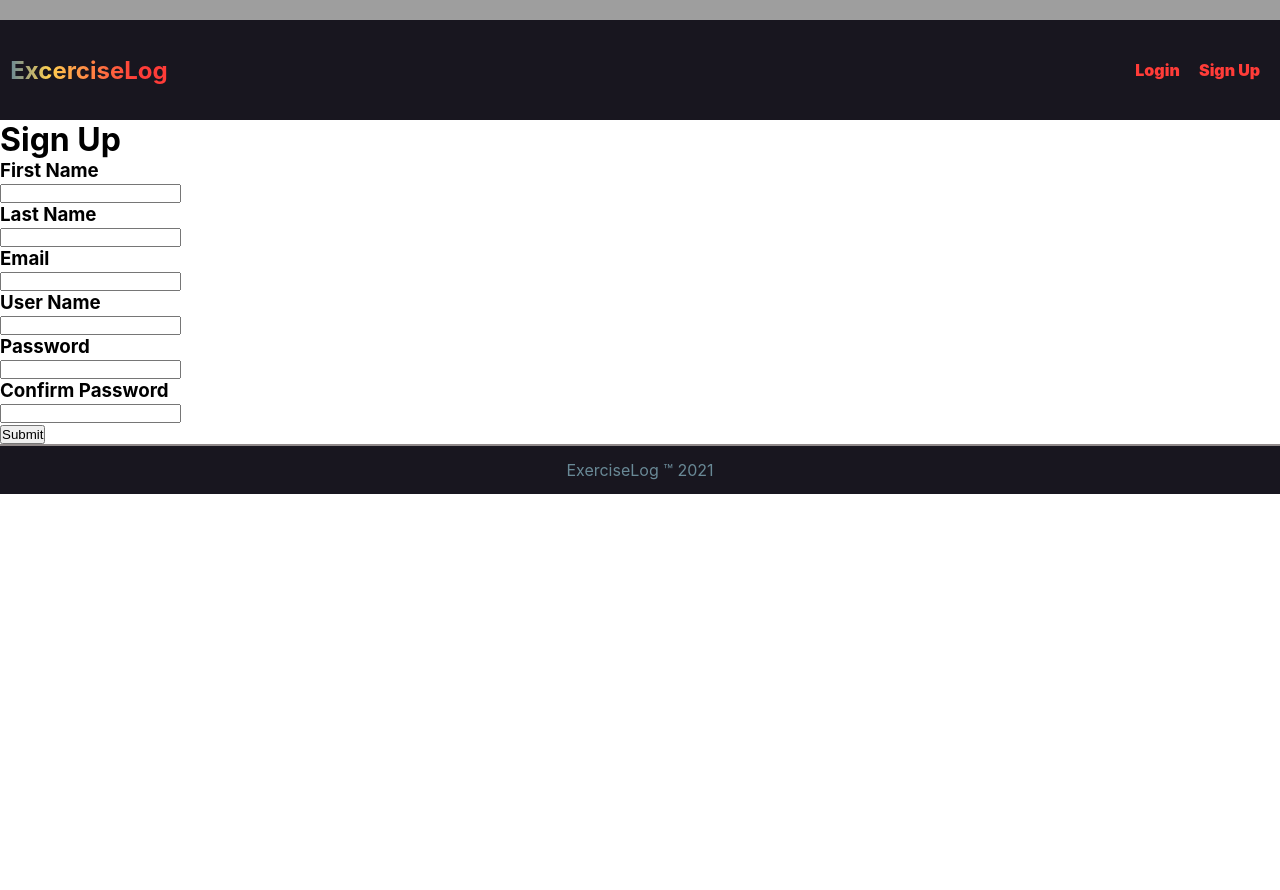
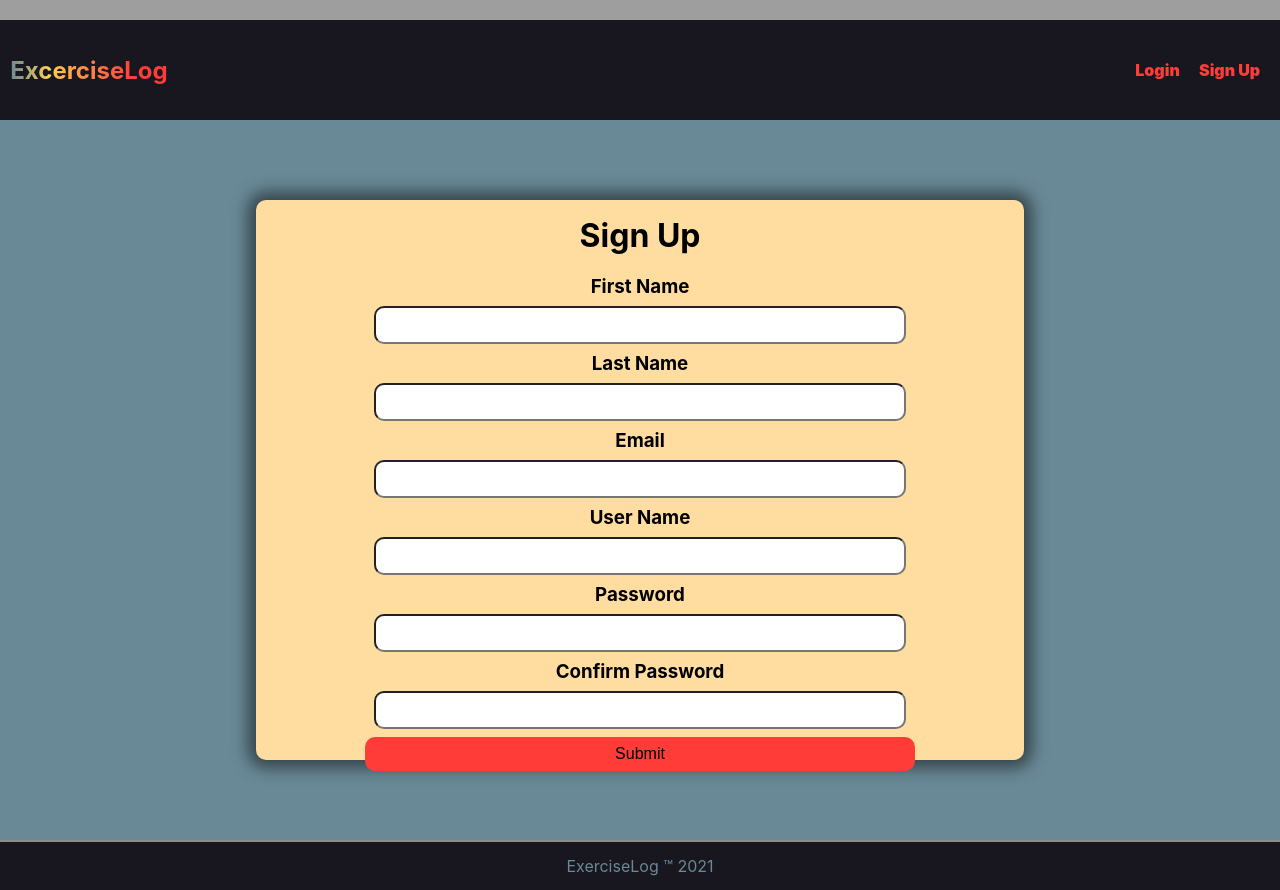
Before and after one commit to cat403/exercise_app, a React (Create React App) app: page /signup in a window 1280 px wide. Shown: the part 700-1590 px from the top of the page. Before the commit the page ends 1194 px from the top, so only its background shows below. Built offline with nearby package versions, Linux system fonts and the light colour scheme; grey boxes are pictures that could not be loaded.

Commit message:
doing styling for the formsw

```diff
--- a/src/InputForm.css
+++ b/src/InputForm.css
@@ -4,3 +4,19 @@
 .red {
   border-bottom: 3px solid red;
 }
+.input-form-component {
+  display: flex;
+  text-align: center;
+  flex-direction: column;
+  justify-content: center;
+}
+.input-form-component h3 {
+  margin: 0.25rem;
+}
+.input-form-component input {
+  margin: 0.25rem;
+  width: 40vw;
+  padding: 0.5rem;
+  border-radius: 10px;
+  font-size: 1rem;
+}
--- a/src/InputForm.js
+++ b/src/InputForm.js
@@ -3,7 +3,7 @@ import "./InputForm.css";
 
 function InputForm({ name, type, handleChange, label, alert }) {
   return (
-    <div>
+    <div className="input-form-component">
       <h3>{label}</h3>
       <input
         className={alert ? (alert === "true" ? `red` : `green`) : null}
--- a/src/Login.css
+++ b/src/Login.css
@@ -0,0 +1,30 @@
+.form-container {
+  height: 90vh;
+  display: flex;
+  justify-content: center;
+  align-items: center;
+  background-color: var(--light-slate-grey);
+}
+.form-container form {
+  background-color: var(--navajo-white);
+  height: 70vh;
+  width: 60vw;
+  display: flex;
+  flex-direction: column;
+  align-items: center;
+  border-radius: 10px;
+  box-shadow: 0 0 1em 0.5em rgba(0, 0, 0, 0.5);
+}
+.form-container h1 {
+  padding: 0.5em;
+}
+.form-container button {
+  background: var(--tart-orange);
+  color: inherit;
+  border: none;
+  margin: 0.25rem;
+  padding: 0.5rem;
+  border-radius: 10px;
+  width: 43vw;
+  font-size: 1rem;
+}
--- a/src/Login.js
+++ b/src/Login.js
@@ -1,4 +1,5 @@
 import React from "react";
+import "./Login.css";
 import InputForm from "./InputForm";
 import { login } from "./actions";
 import { useDispatch } from "react-redux";
--- a/src/SignUp.js
+++ b/src/SignUp.js
@@ -23,8 +23,8 @@ function SignUp() {
   };
   return (
     <div className="form-container">
-      <h1>Sign Up</h1>
       <form>
+        <h1>Sign Up</h1>
         <InputForm
           name="firstName"
           label="First Name"
```
